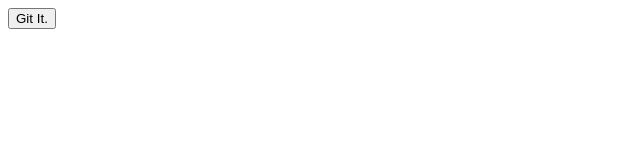
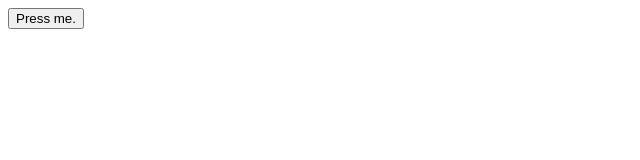
Before and after one commit to dougwhite21/first-project, a plain HTML site: page index.html in a window 1280 px wide. Shown: the full height of the page, 0-640 px from the left. Drawn offline with Linux system fonts and the light colour scheme.

Commit message:
personal edit

```diff
--- a/index.html
+++ b/index.html
@@ -3,10 +3,10 @@
 <head>
     <meta charset="UTF-8">
     <meta name="viewport" content="width=device-width, initial-scale=1.0">
-    <title>Document</title>
+    <title>Doug Joe</title>
 </head>
 <body>
-    <button onclick="gitIt()">Git It.</button>
+    <button onclick="gitIt()">Press me.</button>
     <script src="index.js"></script>
 </body>
 </html>
```
